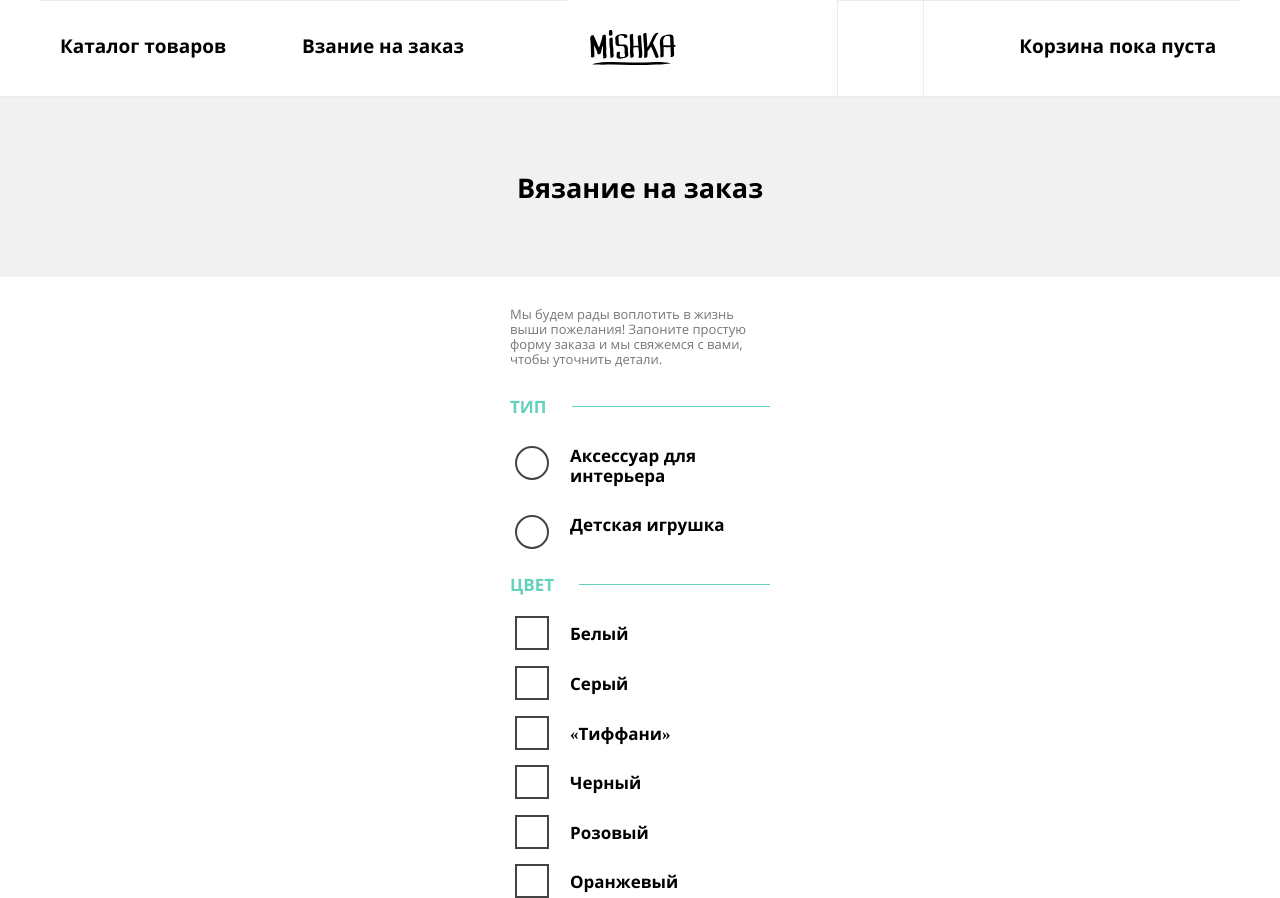
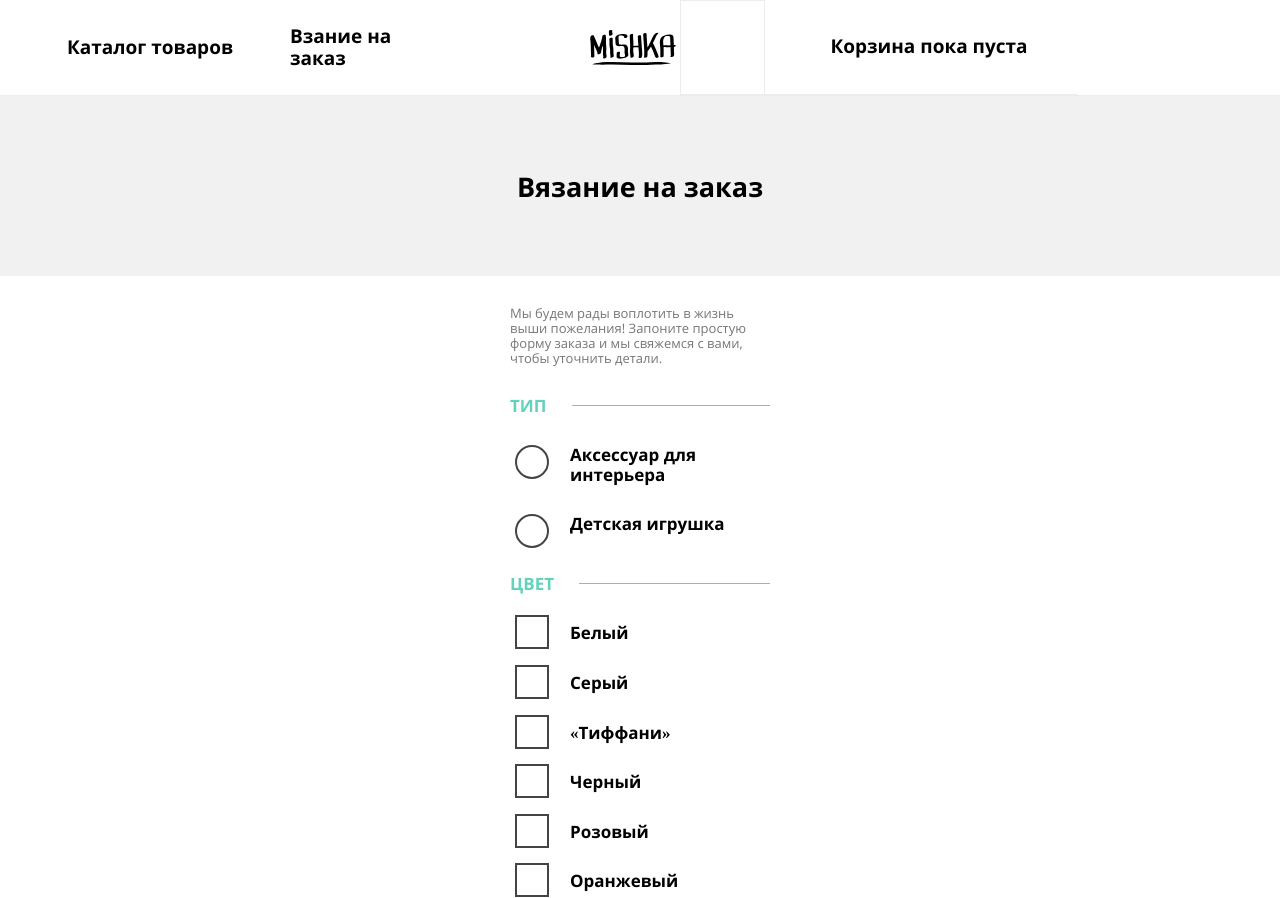
Before and after one commit to thitrylynx/289641-mishka, a plain HTML site: page form.html in a window 1280 px wide. Shown: the top 898 px of the page. Drawn offline with nearby package versions, Linux system fonts and the light colour scheme; files that its build step writes are made by us from their sources; files whose address does not match are found by name.

Commit message:
Верстка header index.html на flex (удален лишний код)

```diff
--- a/less/blocks/main-nav.less
+++ b/less/blocks/main-nav.less
@@ -5,7 +5,7 @@
   .margins;
 }
 .main-nav__list {
-  display: none;
+  display: non;
   .zero;
   list-style: none;
 }
@@ -76,53 +76,59 @@
     border: none;
   }
   .main-nav__item  {
-    align-self: flex-start;
+    display: flex;
+    align-items: center;
+    justify-content: center;
+    box-sizing: border-box;
+    border: none;
   }
   .main-nav__item a  {
     .zero;
     border: none;
   }
   .main-nav__item:nth-child(1) {
+    flex-basis: 200px;
     order: 2;
-    flex-grow: 1;
-    padding-top: 20px;
-    padding-left: 50px;
+    height: 60px;
   }
   .main-nav__item:nth-child(2) {
+    flex-basis: 170px;
     order: 3;
-    flex-grow: 4;
-    padding-top: 20px;
+    height: 60px;
   }
   .main-nav__item:nth-child(3) {
     order: 1;
     width: 85px;
     height: 85px;
-    margin-left: 370px;
-    border-left: 1px solid @border-color;
+    margin-left: auto;
+    border: 1px solid @border-color;
   }
   .main-nav__item:nth-child(3) a {
     font-size: 0;
   }
   .main__link--lens-icon::before {
-    margin-top: 35px;
-    margin-left: 35px;
+    margin-top: -7px;
+    margin-left: -7px;
 }
-
   .main-nav__item:nth-child(4) {
+    flex-basis: 313px;
     order: 1;
     height: 85px;
-    flex-grow: 1;
-    border-left: 1px solid @border-color;
+    border-bottom: 1px solid @border-color;
   }
-  .main-nav__item:nth-child(4) a {
-    padding-top: 35px;
-    padding-left: 80px;
+  .main-nav__item:nth-child(5) {
+    display: flex;
+    flex-basis: 370px;
+  }
+  .main-nav__item:nth-child(5) {
+    font-size: 0;
+    border-bottom: 1px solid @border-color;
   }
   .main-nav__item:nth-child(7) {
-    display: block;
-    flex-grow: 1;
+    display: flex;
+    flex-basis: 398px;
     order: 4;
-    padding-top: 20px;
+    height: 60px;
   }
 }
 @media @desktop-widths {
--- a/less/blocks/page-header.less
+++ b/less/blocks/page-header.less
@@ -1,7 +1,6 @@
 .page-header {
 }
 .page-header__wrapper {
-  border-top: 1px solid @border-color;
   border-bottom: 1px solid @border-color;
 }
 .page-header__title {
```
Also changed, not shown: index.html (+1 -2 lines).
